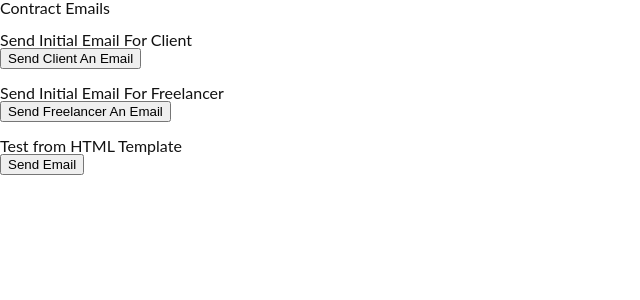
After one commit to bkatchmar/InflowBaseCode, a Django app: a page that uses inflowhq/contractsandprojects/templates/email_area.html in a window 1280 px wide. The commit adds this page. Shown: the top 300 px of the page, without its empty margins (0-640 px from the left). Run offline with Django 3.2, Linux system fonts and the light colour scheme; the visitor is signed in with stand-in values (Sample User, id 1).

Commit message:
Re-working how emails are generated

```diff
--- /dev/null
+++ b/inflowhq/contractsandprojects/templates/email_area.html
@@ -0,0 +1,32 @@
+{% load staticfiles %}
+<!doctype html>
+<html>
+<head>
+	<link rel="stylesheet" href="{% static 'css/base.css' %}" />
+	<title>Send Contract Emails</title>
+</head>
+<body>
+	<h1>Contract Emails</h1>
+	<br />
+	<form method="post">
+		<h2>Send Initial Email For Client</h2>
+		<input type="hidden" name="mode" value="initial-client" />
+		<input type="submit" value="Send Client An Email" />
+		{% csrf_token %}
+	</form>
+	<br />
+	<form method="post">
+		<h2>Send Initial Email For Freelancer</h2>
+		<input type="hidden" name="mode" value="initial-freelancer" />
+		<input type="submit" value="Send Freelancer An Email" />
+		{% csrf_token %}
+	</form>
+	<br />
+	<form method="post">
+		<h2>Test from HTML Template</h2>
+		<input type="hidden" name="mode" value="snickity-snack" />
+		<input type="submit" value="Send Email" />
+		{% csrf_token %}
+	</form>
+</body>
+</html>
--- a/inflowhq/contractsandprojects/urls.py
+++ b/inflowhq/contractsandprojects/urls.py
@@ -1,6 +1,8 @@
 from django.conf.urls import url
 from . import views
 
+app_name = "inflowcontract"
 urlpatterns = [
     url(r'^$', views.ContractCreationView.as_view(), name='contract_creation'),
+    url(r'^emailer/', views.EmailPlaceholderView.as_view(), name='contract_email_placeholder'),
 ]
--- a/inflowhq/contractsandprojects/views.py
+++ b/inflowhq/contractsandprojects/views.py
@@ -3,6 +3,8 @@ from django.shortcuts import render
 from django.contrib.auth.mixins import LoginRequiredMixin
 from django.views.generic import TemplateView
 from accounts.models import UserSettings
+from contractsandprojects.models import Contract
+from contractsandprojects.email_handler import EmailHandler
 
 class ContractCreationView(LoginRequiredMixin, TemplateView):
     template_name = 'start.html'
@@ -15,4 +17,29 @@ class ContractCreationView(LoginRequiredMixin, TemplateView):
             currentlyloggedinuser = request.user
 
         context = {}
-        return render(request, 'start.html', context)
+        return render(request, self.template_name, context)
+
+class EmailPlaceholderView(LoginRequiredMixin, TemplateView):
+    template_name = "email_area.html"
+
+    def get(self, request):
+        context = {}
+        return render(request, self.template_name, context)
+
+    def post(self, request):
+        context = {}
+
+        # Objects we are going to use to send our emails
+        contract_to_send = Contract()
+        handler = EmailHandler()
+
+        email_mode = request.POST.get("mode", "")
+
+        if email_mode == "initial-freelancer":
+            handler.send_for_initial_freelancer(contract_to_send)
+        elif email_mode == "initial-client":
+            handler.send_for_initial_client(contract_to_send)
+        else:
+            handler.send_base_email(contract_to_send)
+
+        return render(request, self.template_name, context)
--- a/inflowhq/inflowco/templates/login.html
+++ b/inflowhq/inflowco/templates/login.html
@@ -2,7 +2,7 @@
 <!doctype html>
 <html>
 <head>
-	<link rel="stylesheet" href="https://s3.us-east-2.amazonaws.com/inflowcssjs/base.css" />
+	<link rel="stylesheet" href="{% static 'css/base.css' %}" />
 	<title>Welcome to InFlow - Please Log In</title>
 </head>
 <body>
--- a/inflowhq/inflowco/urls.py
+++ b/inflowhq/inflowco/urls.py
@@ -6,7 +6,6 @@ urlpatterns = [
     url(r'^currencies/', views.CurrencyListView.as_view(), name='currencylistview'),
     url(r'^linkedinhandler/', views.LinkedInHandler.as_view(), name='linkedin'),
     url(r'^amazonboto/', views.AmazonBotoExamples.as_view(), name='amazonboto'),
-    url(r'^sendmail/', views.SendEmail.as_view(), name='mailer'),
     url(r'^googlehandler/', views.GoogleHandler.as_view(), name='gmail'),
     url(r'^pdfview/', views.SavePdfTrials.as_view(), name='mypdf'),
 ]
--- a/inflowhq/inflowdemo/templates/demologin.html
+++ b/inflowhq/inflowdemo/templates/demologin.html
@@ -3,7 +3,7 @@
 <html lang="en-US">
 <head>
 	<link rel="stylesheet" href="//fonts.googleapis.com/css?family=Lato:100,300,400,700" />
-	<link rel="stylesheet" href="{% static 'css/base.css' %}?d=2018" />
+	<link rel="stylesheet" href="{% static 'css/base.css' %}" />
 	<title>Inflow Demo - Base Login Page</title>
 </head>
 <body>
```
Also changed, not shown: inflowhq/contractsandprojects/email_handler.py (added, +44 -0 lines), inflowhq/contractsandprojects/templates/email_templates/base.html (added, +12 -0 lines), inflowhq/inflowco/templates/sendemail.html (deleted, +0 -17 lines), inflowhq/inflowco/views.py (+0 -21 lines).
